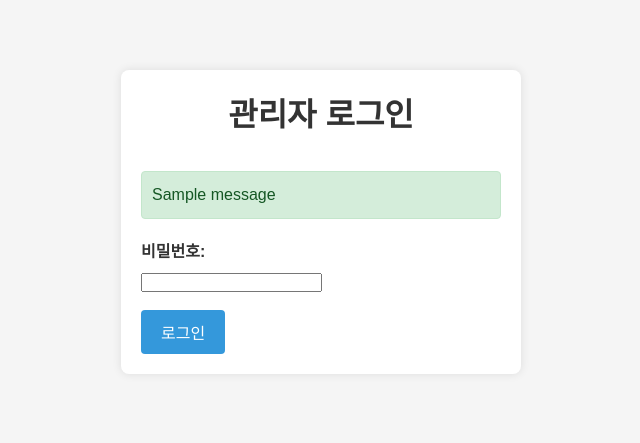
After one commit to mrcha033/vote_system, a Flask app: page /login in a window 1280 px wide. The commit adds this page. Shown: the top 443 px of the page, without its empty margins (319-959 px from the left). Run offline with Flask 3, Linux system fonts and the light colour scheme; tables that the repository leaves empty hold one stand-in row (values such as "Sample post"); one stand-in notice (Sample message) is shown.

Commit message:
Implement user authentication and environment configuration: Added login/logout functionality, session management, and environment variable loading. Updated .gitignore for better project structure and added styles for login forms and alerts. Enhanced voting process with token validation and cleanup options.

```diff
--- a/app.py
+++ b/app.py
@@ -1,4 +1,4 @@
-from flask import Flask, request, render_template, redirect, send_file, url_for, flash
+from flask import Flask, request, render_template, redirect, send_file, url_for, flash, session
 import sqlite3
 import uuid
 import qrcode
@@ -6,9 +6,54 @@ import io
 from zipfile import ZipFile
 import os
 from datetime import datetime
+from functools import wraps
+from dotenv import load_dotenv
+
+# Load environment variables from .env file
+load_dotenv()
 
 app = Flask(__name__)
 app.secret_key = os.urandom(24)
+
+# 관리자 비밀번호 설정 (환경변수에서 가져오기)
+ADMIN_PASSWORD = os.environ.get("ADMIN_PASSWORD", "changeme123")
+
+# 로그인 상태 체크 함수
+def is_logged_in():
+    return session.get('logged_in') is True
+
+# 로그인 필요 데코레이터
+def login_required(f):
+    @wraps(f)
+    def decorated_function(*args, **kwargs):
+        if not is_logged_in():
+            flash('관리자 로그인이 필요합니다.', 'error')
+            return redirect(url_for('login'))
+        return f(*args, **kwargs)
+    return decorated_function
+
+# 로그인 라우트
+@app.route('/login', methods=['GET', 'POST'])
+def login():
+    if is_logged_in():
+        return redirect(url_for('admin_dashboard'))
+
+    if request.method == 'POST':
+        password = request.form.get('password')
+        if password == ADMIN_PASSWORD:
+            session['logged_in'] = True
+            flash('로그인 성공', 'success')
+            return redirect(url_for('admin_dashboard'))
+        else:
+            flash('비밀번호가 올바르지 않습니다.', 'error')
+    return render_template('login.html')
+
+# 로그아웃 라우트
+@app.route('/logout')
+def logout():
+    session.pop('logged_in', None)
+    flash('로그아웃 되었습니다.', 'success')
+    return redirect(url_for('login'))
 
 DB_PATH = 'data.db'
 
@@ -52,9 +97,12 @@ def generate_qr_zip(tokens):
     memory_file = io.BytesIO()
     with ZipFile(memory_file, 'w') as zipf:
         for i, token in enumerate(tokens, 1):
-            # Generate QR code
+            # Generate voting URL with token
+            voting_url = url_for('vote', token=token, _external=True)
+
+            # Generate QR code with the full URL
             qr = qrcode.QRCode(version=1, box_size=10, border=5)
-            qr.add_data(token)
+            qr.add_data(voting_url)
             qr.make(fit=True)
             img = qr.make_image(fill_color="black", back_color="white")
 
@@ -70,17 +118,21 @@ def generate_qr_zip(tokens):
     return memory_file
 
 @app.route('/admin/generate_tokens', methods=['POST'])
+@login_required
 def generate_tokens():
     count = int(request.form['count'])
+    if count <= 0:
+        flash('생성할 토큰 수는 1 이상이어야 합니다.', 'error')
+        return redirect(url_for('admin_dashboard'))
+
     tokens = []
-
     conn = get_db_connection()
     try:
         for _ in range(count):
             token = str(uuid.uuid4())
             conn.execute('''
-                INSERT INTO tokens (token)
-                VALUES (?)
+                INSERT INTO tokens (token, created_at)
+                VALUES (?, datetime('now'))
             ''', (token,))
             tokens.append(token)
         conn.commit()
@@ -94,13 +146,14 @@ def generate_tokens():
             download_name=f'voting_tokens_{datetime.now().strftime("%Y%m%d_%H%M%S")}.zip'
         )
     except sqlite3.Error as e:
-        flash(f'Error generating tokens: {str(e)}', 'error')
+        flash(f'토큰 생성 중 오류가 발생했습니다: {str(e)}', 'error')
         return redirect(url_for('admin_dashboard'))
     finally:
         conn.close()
 
 # 관리자: 투표 항목 생성
 @app.route('/admin/create_vote', methods=['POST'])
+@login_required
 def create_vote():
     title = request.form['title']
     options = request.form['options']
@@ -175,6 +228,7 @@ def vote_status():
 
 # 관리자: 대시보드
 @app.route('/admin')
+@login_required
 def admin_dashboard():
     conn = get_db_connection()
     try:
@@ -243,20 +297,39 @@ def admin_dashboard():
 @app.route('/vote')
 def vote():
     token = request.args.get('token')
-    vote_id = request.args.get('vote_id')
-    with sqlite3.connect(DB_PATH) as conn:
-        cur = conn.cursor()
-        cur.execute("SELECT * FROM tokens WHERE token = ?", (token,))
-        if not cur.fetchone():
-            return "잘못된 토큰입니다.", 403
-        cur.execute("SELECT * FROM vote_items WHERE vote_id = ?", (vote_id,))
-        vote_info = cur.fetchone()
-        if not vote_info:
-            return "존재하지 않는 투표입니다.", 404
-        cur.execute("SELECT * FROM votes WHERE token = ? AND vote_id = ?", (token, vote_id))
-        if cur.fetchone():
-            return "이미 투표하셨습니다.", 403
-    return render_template("vote.html", vote_id=vote_id, token=token, title=vote_info[1])
+    if not token:
+        return "토큰이 필요합니다.", 400
+
+    conn = get_db_connection()
+    try:
+        # Check if token exists and is valid
+        token_data = conn.execute('''
+            SELECT id, is_used
+            FROM tokens
+            WHERE token = ?
+        ''', (token,)).fetchone()
+
+        if not token_data:
+            return "유효하지 않은 토큰입니다.", 403
+
+        if token_data['is_used']:
+            return "이미 사용된 토큰입니다.", 403
+
+        # Get active votes
+        active_votes = conn.execute('''
+            SELECT vote_id, title, options
+            FROM vote_items
+            WHERE is_active = 1
+        ''').fetchall()
+
+        if not active_votes:
+            return "현재 진행 중인 투표가 없습니다.", 404
+
+        return render_template('vote.html',
+                             token=token,
+                             votes=active_votes)
+    finally:
+        conn.close()
 
 # 사용자: 투표 제출
 @app.route('/submit_vote', methods=['POST'])
@@ -264,15 +337,43 @@ def submit_vote():
     token = request.form['token']
     vote_id = request.form['vote_id']
     choice = request.form['choice']
-    with sqlite3.connect(DB_PATH) as conn:
-        try:
-            conn.execute("INSERT INTO votes (vote_id, token, choice) VALUES (?, ?, ?)", (vote_id, token, choice))
-            conn.commit()
-        except sqlite3.IntegrityError:
-            return "이미 투표하셨습니다.", 403
-    return "투표가 완료되었습니다. 감사합니다."
+    voter_name = request.form.get('voter_name', '')
+
+    conn = get_db_connection()
+    try:
+        # Get and validate token
+        token_row = conn.execute('''
+            SELECT id
+            FROM tokens
+            WHERE token = ? AND is_used = 0
+        ''', (token,)).fetchone()
+
+        if not token_row:
+            return "유효하지 않거나 이미 사용된 토큰입니다.", 403
+
+        token_id = token_row['id']
+
+        # Insert vote and mark token as used
+        conn.execute('''
+            INSERT INTO votes (vote_id, token_id, choice, voter_name)
+            VALUES (?, ?, ?, ?)
+        ''', (vote_id, token_id, choice, voter_name))
+
+        conn.execute('''
+            UPDATE tokens
+            SET is_used = 1
+            WHERE id = ?
+        ''', (token_id,))
+
+        conn.commit()
+        return "투표가 완료되었습니다. 감사합니다."
+    except sqlite3.IntegrityError:
+        return "이미 투표하셨습니다.", 403
+    finally:
+        conn.close()
 
 @app.route('/admin/start_vote/<vote_id>')
+@login_required
 def start_vote(vote_id):
     conn = get_db_connection()
     try:
@@ -290,9 +391,11 @@ def start_vote(vote_id):
     return redirect(url_for('admin_dashboard'))
 
 @app.route('/admin/end_vote/<vote_id>')
+@login_required
 def end_vote(vote_id):
     conn = get_db_connection()
     try:
+        # End the vote
         conn.execute('''
             UPDATE vote_items
             SET is_active = 0
@@ -306,6 +409,39 @@ def end_vote(vote_id):
         conn.close()
     return redirect(url_for('admin_dashboard'))
 
+@app.route('/admin/cleanup_vote/<vote_id>')
+@login_required
+def cleanup_vote(vote_id):
+    conn = get_db_connection()
+    try:
+        # Get all tokens used in this vote
+        used_tokens = conn.execute('''
+            SELECT DISTINCT token_id
+            FROM votes
+            WHERE vote_id = ?
+        ''', (vote_id,)).fetchall()
+
+        # Delete used tokens
+        for token in used_tokens:
+            conn.execute('''
+                DELETE FROM tokens
+                WHERE id = ?
+            ''', (token['token_id'],))
+
+        # Delete the vote item
+        conn.execute('''
+            DELETE FROM vote_items
+            WHERE vote_id = ?
+        ''', (vote_id,))
+
+        conn.commit()
+        flash('Vote and related tokens cleaned up successfully!', 'success')
+    except sqlite3.Error as e:
+        flash(f'Error cleaning up vote: {str(e)}', 'error')
+    finally:
+        conn.close()
+    return redirect(url_for('admin_dashboard'))
+
 if __name__ == '__main__':
     init_db()
     app.run(debug=True)
--- a/requirements.txt
+++ b/requirements.txt
@@ -1,6 +1,6 @@
-Flask==3.0.2
+Flask==3.0.0
+python-dotenv==1.0.0
 qrcode==7.4.2
-Pillow==10.2.0
+Pillow==10.1.0
 Werkzeug==3.0.1
 gunicorn==21.2.0
-python-dotenv==1.0.0
--- a/static/style.css
+++ b/static/style.css
@@ -302,3 +302,38 @@ button:hover {
 .success-actions .btn:hover {
     background-color: #2980b9;
 }
+
+/* Login Form Styles */
+.login-form {
+    max-width: 400px;
+    margin: 50px auto;
+    padding: 20px;
+    background: #fff;
+    border-radius: 8px;
+    box-shadow: 0 0 10px rgba(0, 0, 0, 0.1);
+}
+
+.login-form h1 {
+    text-align: center;
+    margin-bottom: 30px;
+    color: #333;
+}
+
+/* Alert Styles */
+.alert {
+    padding: 10px;
+    margin-bottom: 20px;
+    border-radius: 4px;
+}
+
+.alert-success {
+    background-color: #d4edda;
+    color: #155724;
+    border: 1px solid #c3e6cb;
+}
+
+.alert-error {
+    background-color: #f8d7da;
+    color: #721c24;
+    border: 1px solid #f5c6cb;
+}
--- /dev/null
+++ b/templates/login.html
@@ -0,0 +1,34 @@
+<!DOCTYPE html>
+<html lang="ko">
+<head>
+    <meta charset="UTF-8">
+    <meta name="viewport" content="width=device-width, initial-scale=1.0">
+    <title>관리자 로그인 - 투표 시스템</title>
+    <link rel="stylesheet" href="{{ url_for('static', filename='style.css') }}">
+</head>
+<body>
+    <div class="container">
+        <div class="login-form">
+            <h1>관리자 로그인</h1>
+
+            {% with messages = get_flashed_messages(with_categories=true) %}
+                {% if messages %}
+                    {% for category, message in messages %}
+                        <div class="alert alert-{{ category }}">
+                            {{ message }}
+                        </div>
+                    {% endfor %}
+                {% endif %}
+            {% endwith %}
+
+            <form method="post">
+                <div class="form-group">
+                    <label for="password">비밀번호:</label>
+                    <input type="password" id="password" name="password" required>
+                </div>
+                <button type="submit" class="btn">로그인</button>
+            </form>
+        </div>
+    </div>
+</body>
+</html>
```
Also changed, not shown: templates/admin.html (+6 -2 lines), README.md (added), 1 other file.
